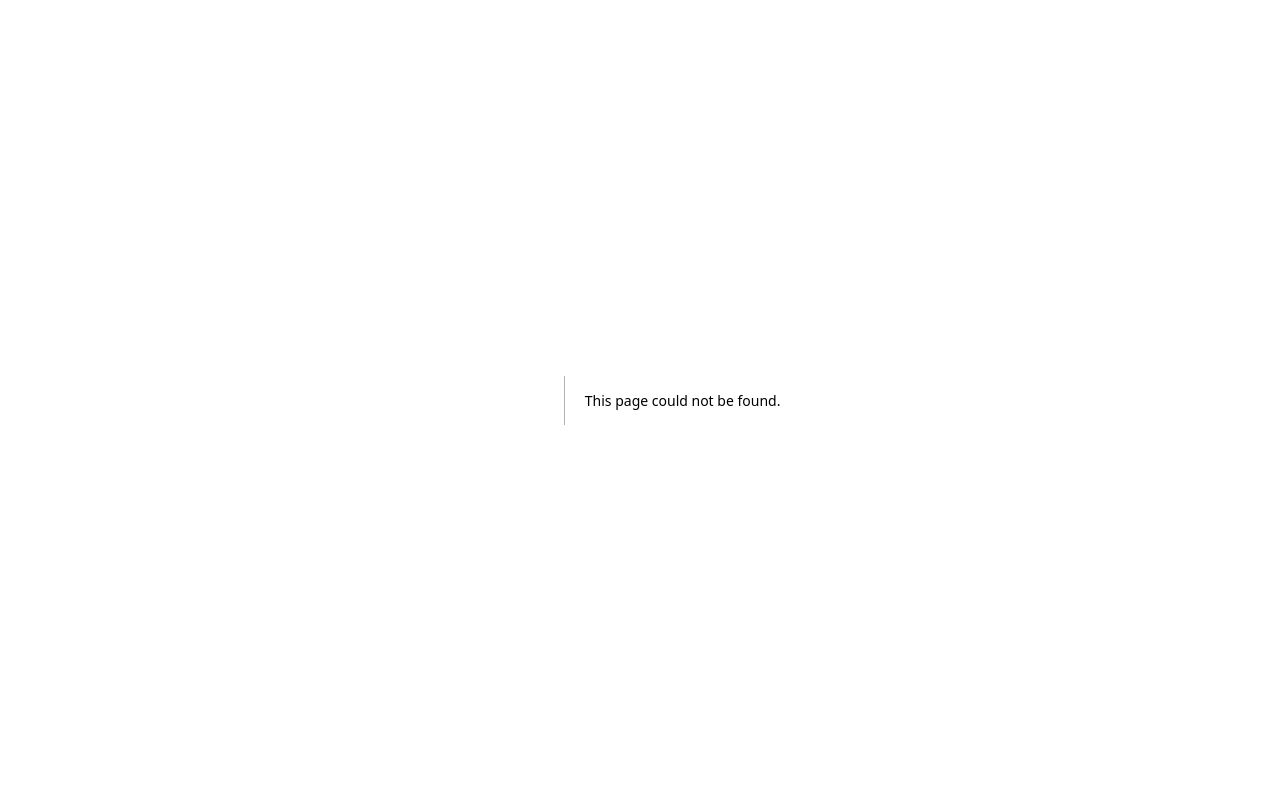
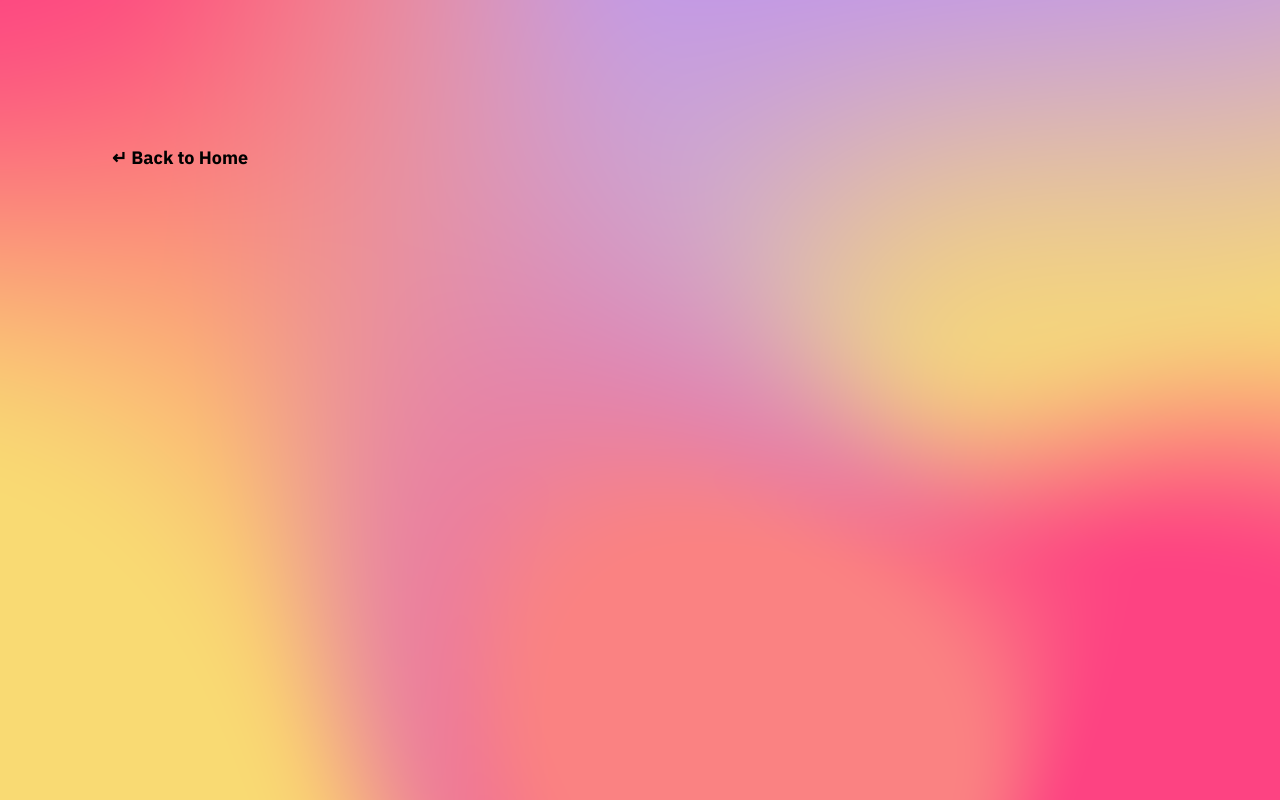
Before and after one commit to mnash29/Nextjs-Coffee-Conn, a Next.js app: page /coffee-store/dark-horse-coffee in a window 1280 px wide. Before the commit this address had no page. Built offline with nearby package versions, Linux system fonts and the light colour scheme.

Commit message:
Complete section 6 search engine optimization

```diff
--- /dev/null
+++ b/app/coffee-store/[id]/page.tsx
@@ -0,0 +1,19 @@
+import Link from "next/link";
+import React from "react";
+
+export default function Page(props: { params: { id: string } }) {
+  const {
+    params: { id },
+  } = props;
+  console.log(`Store ID: ${id}`);
+
+  return (
+    <div className="h-full pb-80">
+      <div className="m-auto grid max-w-full px-12 py-12 lg:max-w-6xl lg:grid-cols-2 lg:gap-4">
+        <div className="mb-2 mt-24 text-lg font-bold">
+          <Link href="/">&crarr; Back to Home</Link>
+        </div>
+      </div>
+    </div>
+  );
+}
--- /dev/null
+++ b/app/coffee-store/page.tsx
@@ -0,0 +1,9 @@
+import React from 'react'
+
+export default function Page() {
+  return (
+    <div>
+      Coffee Store Page
+    </div>
+  )
+}
--- a/app/page.tsx
+++ b/app/page.tsx
@@ -1,9 +1,12 @@
+import Link from "next/link";
 import Banner from "../components/banner.client"
 
 export default function Home() {
+  const coffeeStoreId = "dark-horse-coffee";
   return (
     <main className="flex min-h-screen flex-col items-center justify-between p-14">
       <Banner />
+      <Link href={`/coffee-store/${coffeeStoreId}`}>Dark Horse Coffee</Link>
     </main>
   );
 }
```
Also changed, not shown: public/static/seo.png (added), 1 other file (tests, documents, lock files or other folders).
